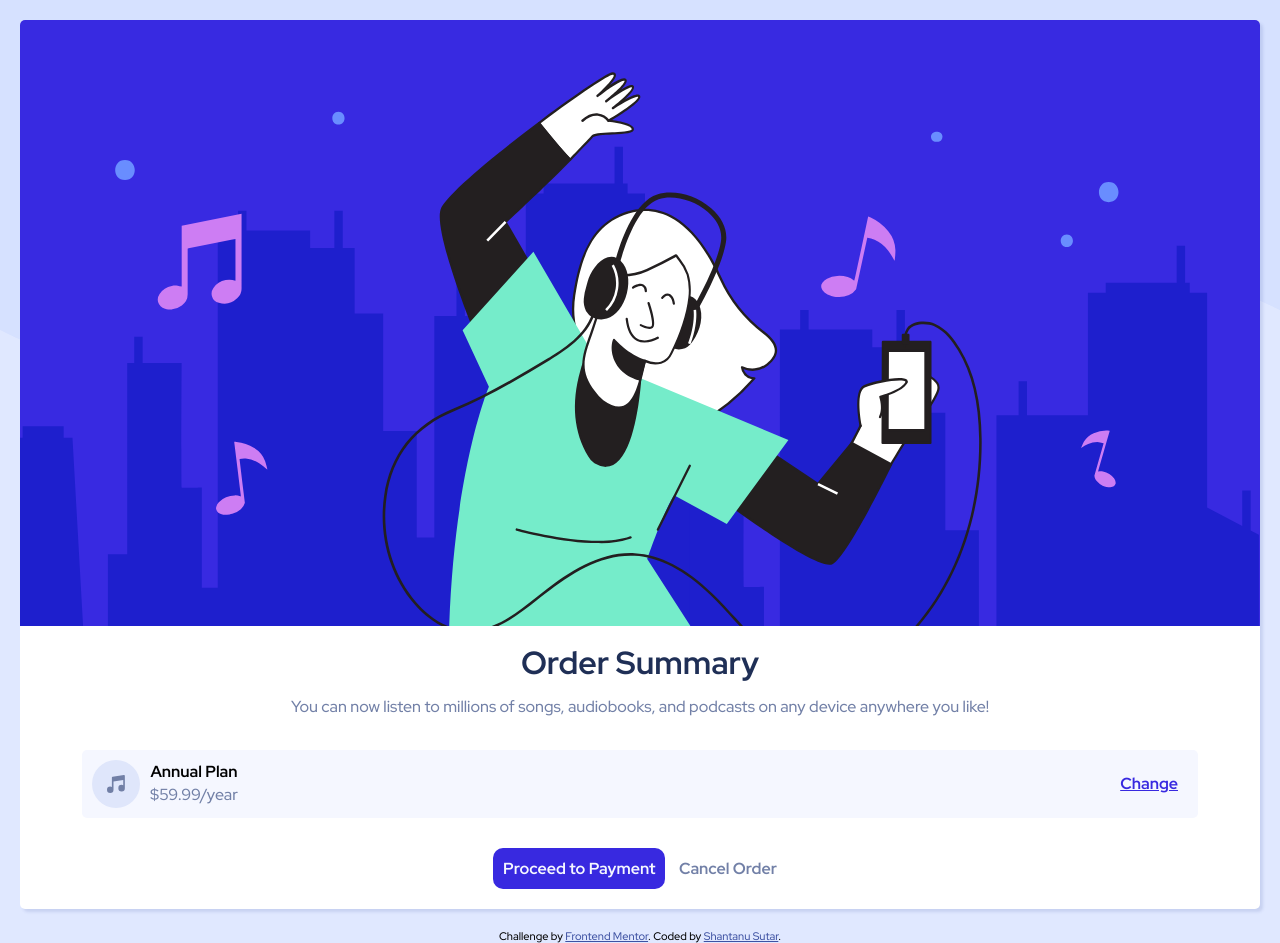
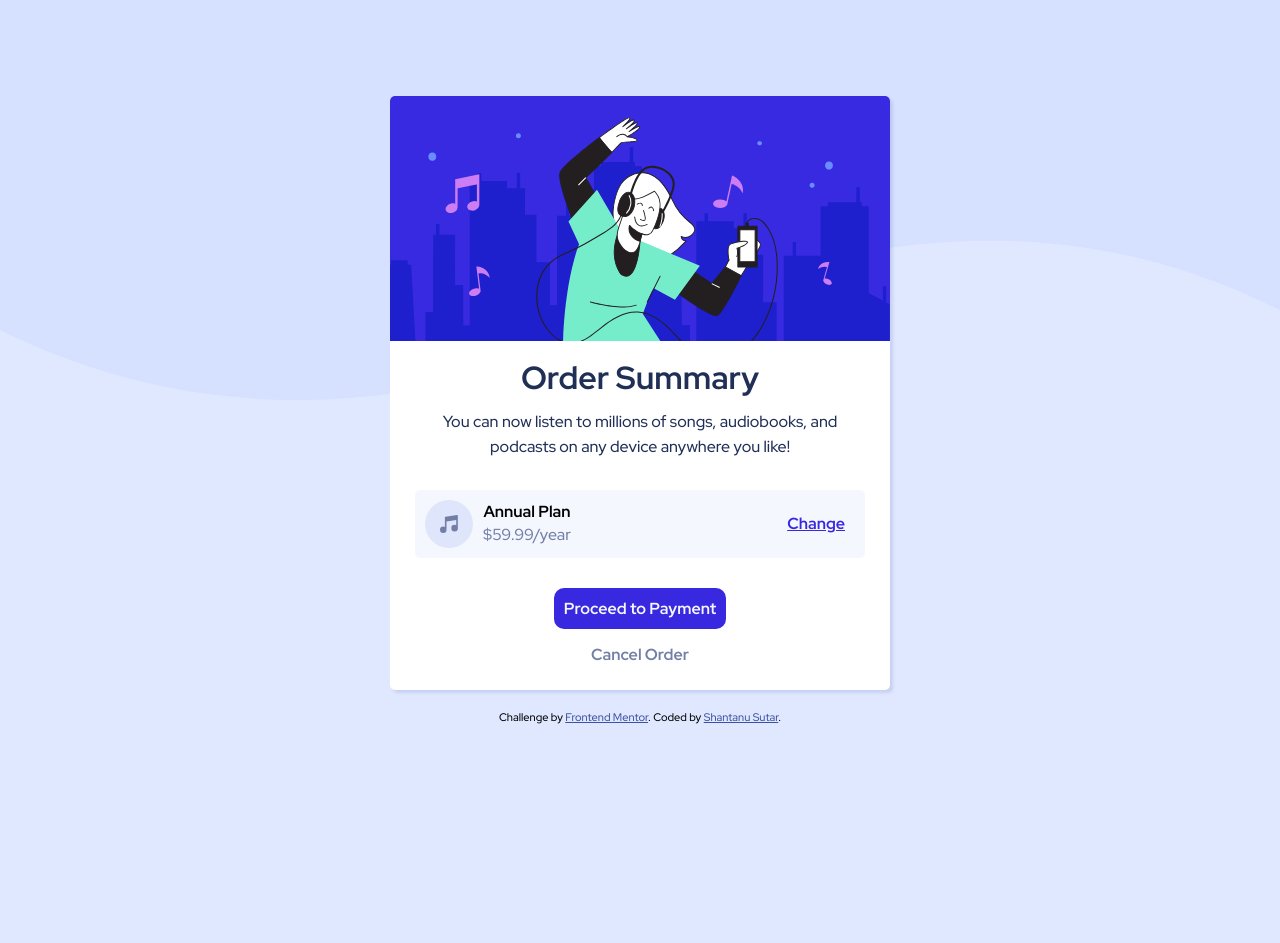
Before and after one commit to ShantanuSutar/order-summary-component, a plain HTML site: page index.html in a window 1280 px wide. After the commit the page ends 800 px from the top, so only its background shows below. Drawn offline with Linux system fonts and the light colour scheme.

Commit message:
Flex to buttons and desktop setup

```diff
--- a/index.html
+++ b/index.html
@@ -19,7 +19,7 @@
   <div class="container">
     <img class="hero" src="./images/illustration-hero.svg" alt="image">
     <h1>Order Summary</h1>
-    <p>You can now listen to millions of songs, audiobooks, and podcasts on any
+    <p class="desc">You can now listen to millions of songs, audiobooks, and podcasts on any
       device anywhere you like!</p>
     <div class="pricing">
       <article>
--- a/style.css
+++ b/style.css
@@ -33,6 +33,11 @@ body {
     background-color: var(--pale-blue);
     font-family: "Red Hat Display", sans-serif;
     text-align: center;
+    display: flex;
+    flex-direction: column;
+    align-items: center;
+    justify-content: center;
+    min-height: 100vh;
 }
 
 p {
@@ -72,6 +77,7 @@ p {
     background-color: var(--bright-blue);
     color: var(--very-pale-blue);
     padding: 10px;
+    margin-bottom: 10px;
 }
 
 .btn-secondary {
@@ -101,6 +107,11 @@ p {
     margin: 10px 0;
 }
 
+.container p.desc {
+    color: hsl(223, 47%, 23%);
+    padding: 0 30px;
+}
+
 .container img.hero {
     width: 100%;
     border-radius: 5px 5px 0 0;
@@ -127,6 +138,13 @@ p {
     margin-right: 10px;
 }
 
+.container .buttons {
+    display: flex;
+    flex-direction: column;
+    align-items: center;
+    justify-content: center;
+}
+
 .attribution {
     font-size: 11px;
     text-align: center;
@@ -141,4 +159,8 @@ p {
         background: url("./images/pattern-background-desktop.svg") no-repeat center/cover;
         height: 50vh;
     }
+
+    .container {
+        width: 500px;
+    }
 }
```
